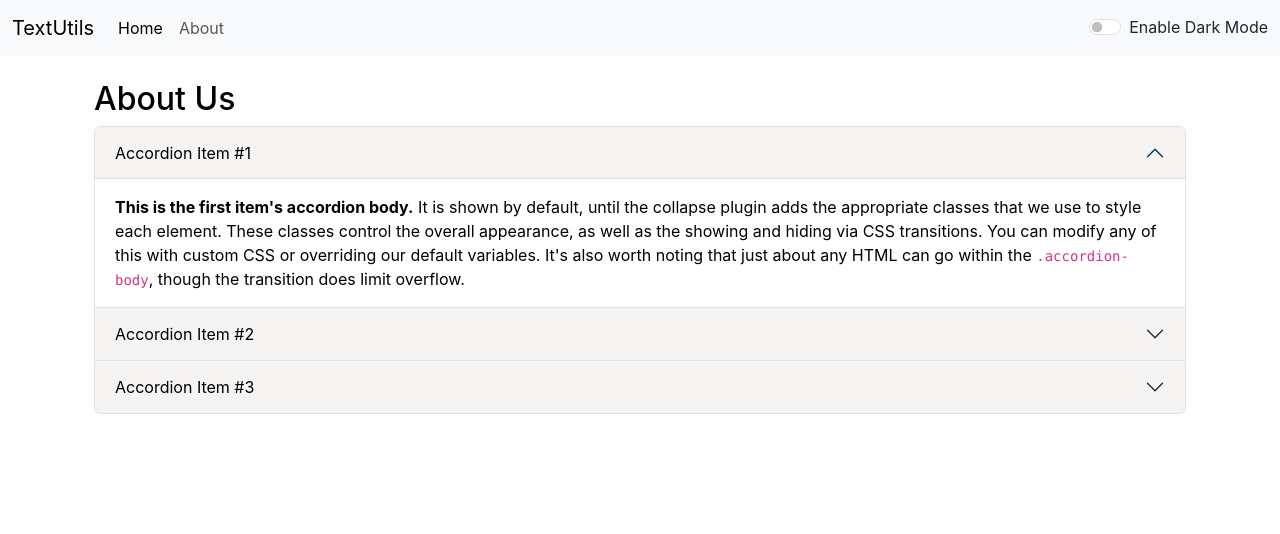
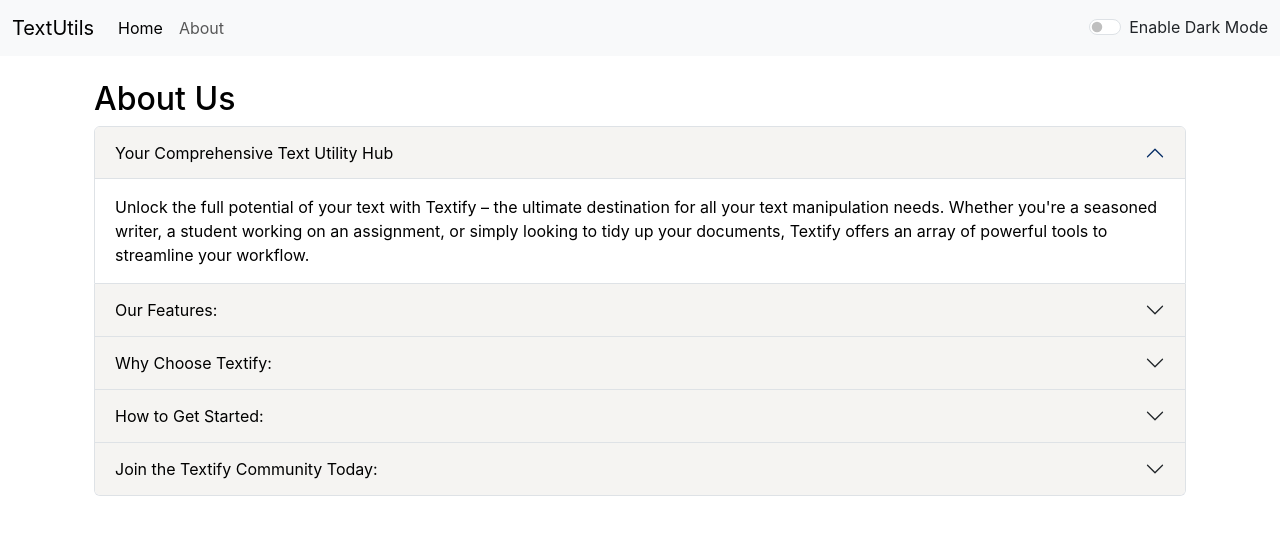
Before and after one commit to murli1998/myreactapp, a React (Create React App) app: page /about in a window 1280 px wide. Shown: the top 534 px of the page. Built offline with nearby package versions, Linux system fonts and the light colour scheme.

Commit message:
adding content in about page

```diff
--- a/src/components/About.js
+++ b/src/components/About.js
@@ -78,7 +78,7 @@
                 backgroundColor: props.mode === "dark" ? "#262626" : "#f5f4f2",
               }}
             >
-              Accordion Item #1
+              Your Comprehensive Text Utility Hub
             </button>
           </h2>
           <div
@@ -93,14 +93,11 @@
                 backgroundColor: props.mode === "dark" ? "#454443" : "white",
               }}
             >
-              <strong>This is the first item's accordion body.</strong> It is
-              shown by default, until the collapse plugin adds the appropriate
-              classes that we use to style each element. These classes control
-              the overall appearance, as well as the showing and hiding via CSS
-              transitions. You can modify any of this with custom CSS or
-              overriding our default variables. It's also worth noting that just
-              about any HTML can go within the <code>.accordion-body</code>,
-              though the transition does limit overflow.
+              Unlock the full potential of your text with Textify – the ultimate
+              destination for all your text manipulation needs. Whether you're a
+              seasoned writer, a student working on an assignment, or simply
+              looking to tidy up your documents, Textify offers an array of
+              powerful tools to streamline your workflow.
             </div>
           </div>
         </div>
@@ -119,7 +116,7 @@
                 backgroundColor: props.mode === "dark" ? "#262626" : "#f5f4f2",
               }}
             >
-              Accordion Item #2
+              Our Features:
             </button>
           </h2>
           <div
@@ -134,17 +131,44 @@
                 backgroundColor: props.mode === "dark" ? "#454443" : "white",
               }}
             >
-              <strong>This is the second item's accordion body.</strong> It is
-              hidden by default, until the collapse plugin adds the appropriate
-              classes that we use to style each element. These classes control
-              the overall appearance, as well as the showing and hiding via CSS
-              transitions. You can modify any of this with custom CSS or
-              overriding our default variables. It's also worth noting that just
-              about any HTML can go within the <code>.accordion-body</code>,
-              though the transition does limit overflow.
+              <strong>Convert to Uppercase & Lowercase:</strong> Instantly
+              transform text to uppercase or lowercase with just a click. Say
+              goodbye to manual retyping! <br />
+              <br />
+              <strong>Remove Extra Spaces:</strong> Clean up messy text by
+              eliminating unnecessary spaces, ensuring your content looks
+              polished and professional.
+              <br />
+              <br />
+              <strong>Copy Text:</strong> Effortlessly copy text to your
+              clipboard with our convenient copy feature, making it easy to
+              transfer content wherever you need it.
+              <br />
+              <br />
+              <strong>Listen to Your Text:</strong> Sit back and listen as
+              Textify reads your text aloud, providing a convenient way to
+              proofread or absorb content hands-free.
+              <br />
+              <br />
+              <strong>Word Count & Character Count:</strong> Get precise word
+              and character counts at your fingertips, helping you stay on track
+              with document length requirements.
+              <br />
+              <br />
+              <strong>Time to Read:</strong> Estimate the time it takes to read
+              your text, perfect for presentations, speeches, or optimizing
+              content for readability.
+              <br />
+              <br />
+              <strong>More Features Coming Soon:</strong> We're constantly
+              evolving to meet your needs. Stay tuned for exciting updates and
+              new features on the horizon!
+              <br />
+              <br />
             </div>
           </div>
         </div>
+
         <div className="accordion-item">
           <h2 className="accordion-header">
             <button
@@ -160,7 +184,7 @@
                 backgroundColor: props.mode === "dark" ? "#262626" : "#f5f4f2",
               }}
             >
-              Accordion Item #3
+              Why Choose Textify:
             </button>
           </h2>
           <div
@@ -175,14 +199,104 @@
                 backgroundColor: props.mode === "dark" ? "#454443" : "white",
               }}
             >
-              <strong>This is the third item's accordion body.</strong> It is
-              hidden by default, until the collapse plugin adds the appropriate
-              classes that we use to style each element. These classes control
-              the overall appearance, as well as the showing and hiding via CSS
-              transitions. You can modify any of this with custom CSS or
-              overriding our default variables. It's also worth noting that just
-              about any HTML can go within the <code>.accordion-body</code>,
-              though the transition does limit overflow.
+              <strong>Free to Use:</strong> Enjoy all our features at no cost.
+              Textify is committed to providing accessible tools for everyone.
+              <br />
+              <br />
+              <strong>Device Size Independent: </strong> Whether you're on a
+              desktop, laptop, tablet, or smartphone, Textify adapts seamlessly
+              to any screen size for a consistent user experience.
+              <br />
+              <br />
+              <strong>Fast and Reliable:</strong> Experience lightning-fast
+              performance and reliable results, ensuring efficiency in your text
+              processing tasks.
+              <br />
+              <br />
+              <strong>Privacy Assurance:</strong> Your privacy matters to us.
+              Textify prioritizes the security and confidentiality of your data.
+              <br />
+              <br />
+              <strong>All Browsers Compatible:</strong> Access Textify from your
+              preferred web browser with ease. Our platform is optimized for
+              compatibility across all major browsers.
+              <br />
+              <br />
+            </div>
+          </div>
+        </div>
+        <div className="accordion-item">
+          <h2 className="accordion-header">
+            <button
+              className="accordion-button collapsed"
+              type="button"
+              data-bs-toggle="collapse"
+              data-bs-target="#collapseFour"
+              aria-expanded="false"
+              aria-controls="collapseFour"
+              // style={myStyle}
+              style={{
+                color: props.mode === "dark" ? "white" : "black",
+                backgroundColor: props.mode === "dark" ? "#262626" : "#f5f4f2",
+              }}
+            >
+              How to Get Started:
+            </button>
+          </h2>
+          <div
+            id="collapseFour"
+            className="accordion-collapse collapse"
+            data-bs-parent="#accordionExample"
+          >
+            <div
+              className="accordion-body"
+              style={{
+                color: props.mode === "dark" ? "white" : "black",
+                backgroundColor: props.mode === "dark" ? "#454443" : "white",
+              }}
+            >
+              Using Textify is simple and intuitive. Just visit our website,
+              choose the tool you need, input your text, and let our powerful
+              features take care of the rest. No downloads, no
+              installations—just efficient text processing at your fingertips.
+            </div>
+          </div>
+        </div>
+        <div className="accordion-item">
+          <h2 className="accordion-header">
+            <button
+              className="accordion-button collapsed"
+              type="button"
+              data-bs-toggle="collapse"
+              data-bs-target="#collapseFive"
+              aria-expanded="false"
+              aria-controls="collapseFive"
+              // style={myStyle}
+              style={{
+                color: props.mode === "dark" ? "white" : "black",
+                backgroundColor: props.mode === "dark" ? "#262626" : "#f5f4f2",
+              }}
+            >
+              Join the Textify Community Today:
+            </button>
+          </h2>
+          <div
+            id="collapseFive"
+            className="accordion-collapse collapse"
+            data-bs-parent="#accordionExample"
+          >
+            <div
+              className="accordion-body"
+              style={{
+                color: props.mode === "dark" ? "white" : "black",
+                backgroundColor: props.mode === "dark" ? "#454443" : "white",
+              }}
+            >
+              Thousands of users trust Textify for their text transformation
+              needs. Join our growing community of writers, students, and
+              professionals who rely on our tools to streamline their workflow
+              and achieve their goals. Experience the convenience of text
+              processing done right with Textify.
             </div>
           </div>
         </div>
```
